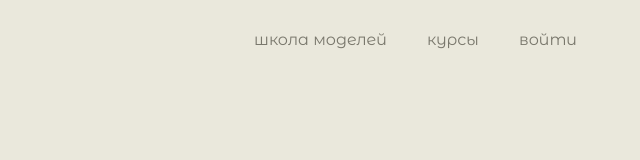
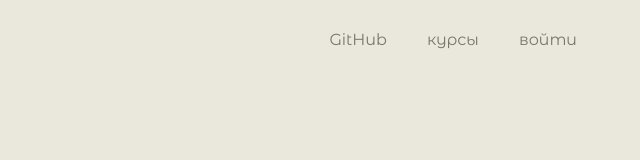
Before and after one commit to mmaletskov/practicJS, a plain HTML site: page sm1/index.html in a window 1280 px wide. Shown: the full height of the page, 588-1228 px from the left. Drawn offline with Linux system fonts and the light colour scheme; a web font is replaced by a local one.

Commit message:
add link

```diff
--- a/sm1/index.html
+++ b/sm1/index.html
@@ -21,7 +21,7 @@
             <nav class="nav">
                 <ul class="menu__list">
                     <li class="menu__item">
-                        <a href="/main.html" class="menu__link">школа моделей</a>
+                        <a href="https://github.com/mmaletskov/practicJS/tree/master/sm1" class="menu__link">GitHub</a>
                     </li>
                     <li class="menu__item">
                         <a href="#" class="menu__link">курсы</a>
```
